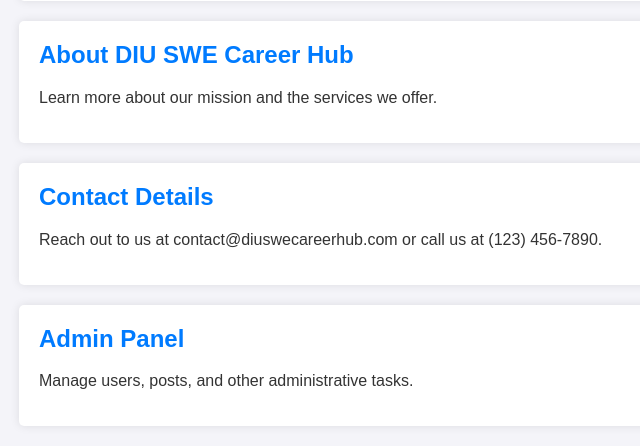
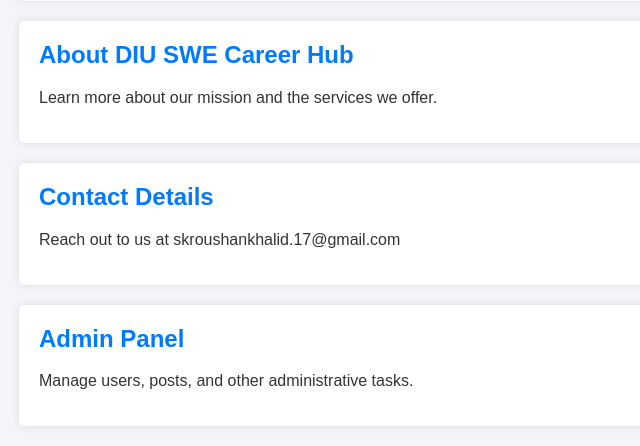
Before and after one commit to RoushanKhalid/DIU_SWE_Career_Hub, a Flask app: page / in a window 1280 px wide. Shown: the part 403-849 px from the top of the page, without its empty margins (109-749 px from the left). Run offline with Flask 3, Linux system fonts and the light colour scheme.

Commit message:
contact updated

```diff
--- a/templates/contact.html
+++ b/templates/contact.html
@@ -9,7 +9,7 @@
 <body>
     <h1>Contact Details</h1>
     <p>Reach out to us at <a href="mailto:skroushankhalid.com">skroushankhalid.com</a> or call us at
-        (123) 456-7890.</p>
+        01760535087</p>
 </body>
 
 </html>
--- a/templates/index.html
+++ b/templates/index.html
@@ -28,7 +28,7 @@
 
         <div class="card">
             <h2><a href="/contact">Contact Details</a></h2>
-            <p>Reach out to us at contact@diuswecareerhub.com or call us at (123) 456-7890.</p>
+            <p>Reach out to us at skroushankhalid.17@gmail.com</p>
         </div>
 
         <div class="card">
```
